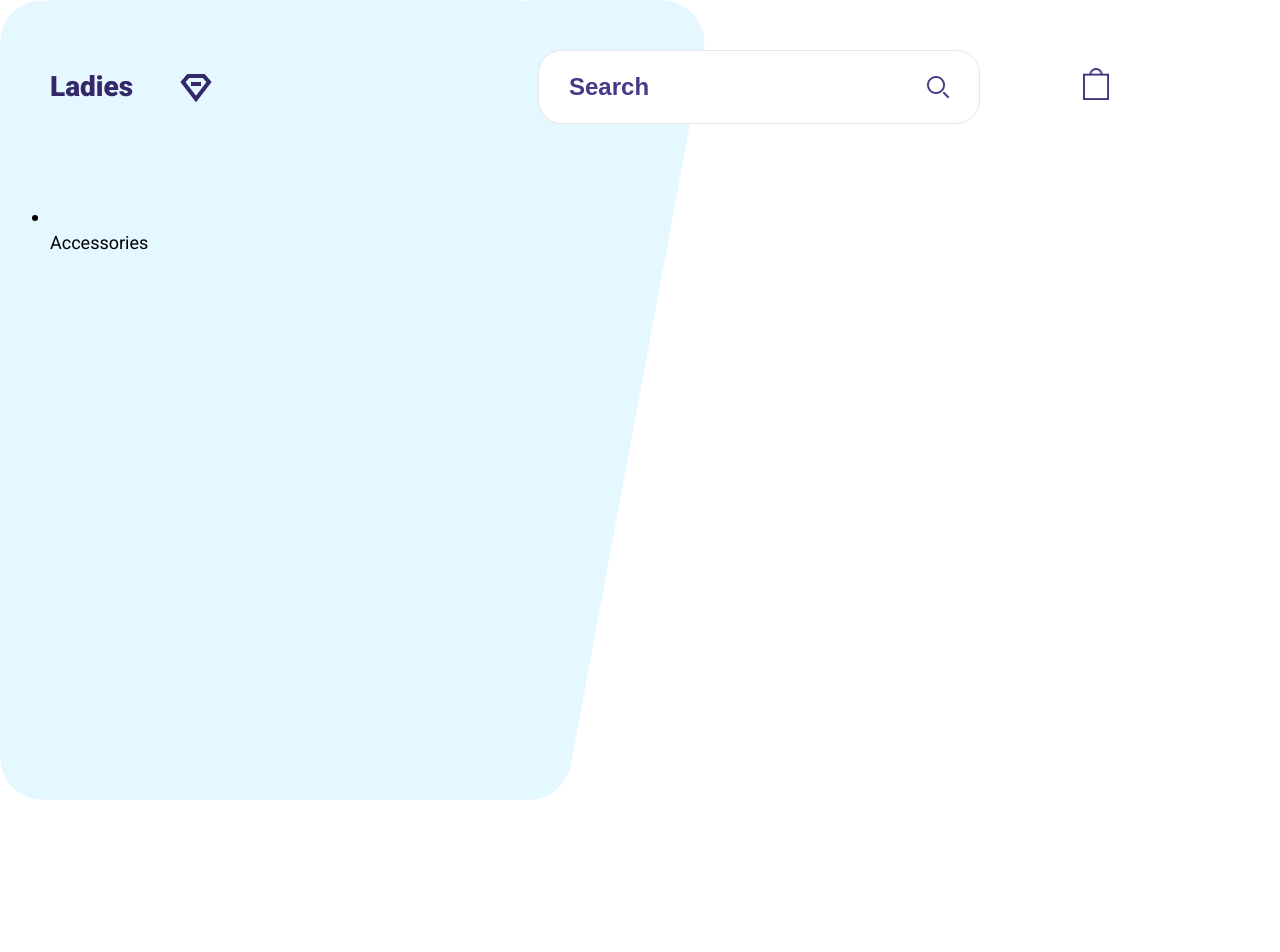
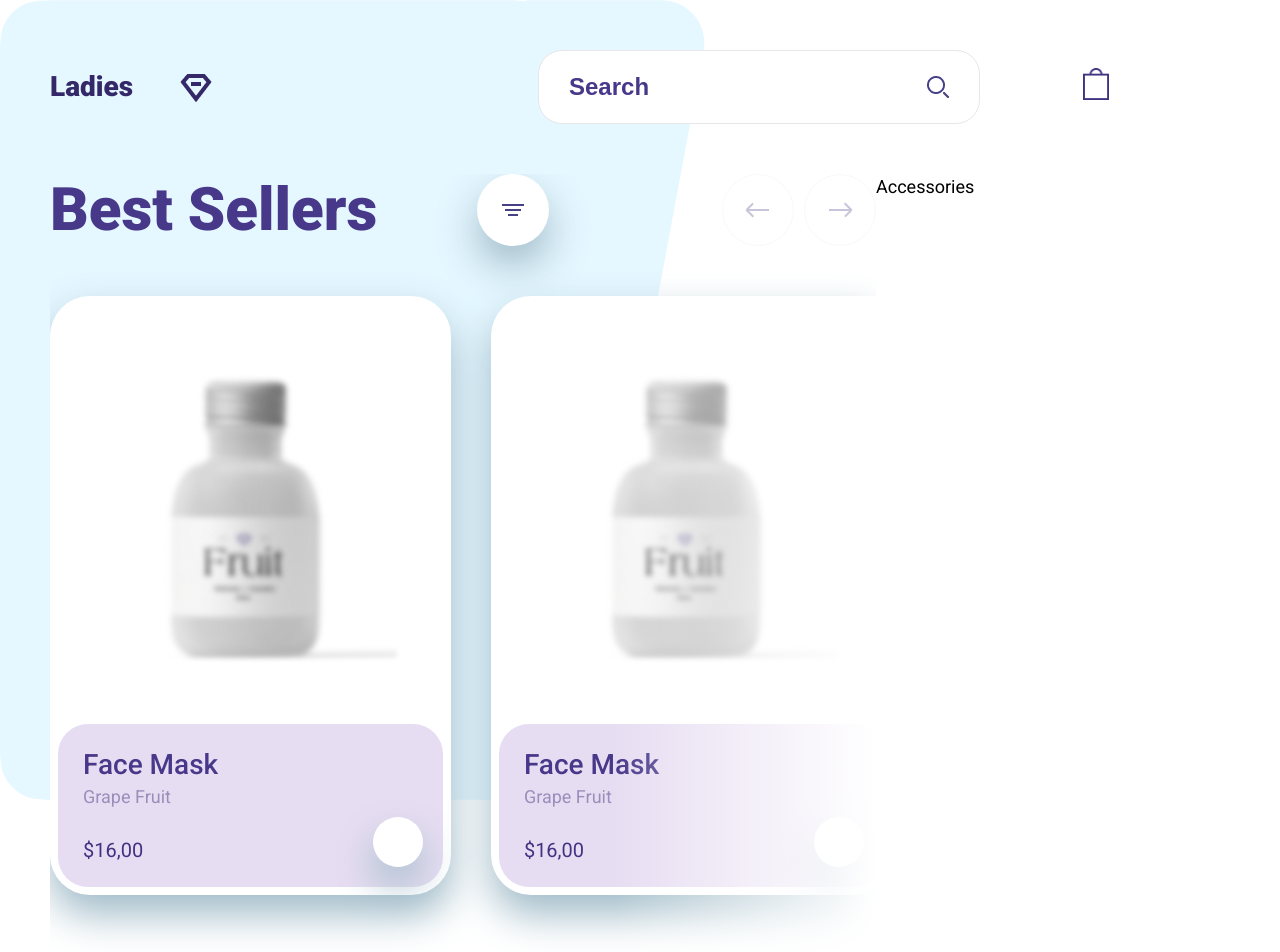
Before and after one commit to Myitschoolby/ladiesapp, a React (Create React App) app: page / in a window 1280 px wide. Shown: the top 952 px of the page. Before the commit the page ends 800 px from the top, so only its background shows below. Built offline with nearby package versions, Linux system fonts and the light colour scheme.

Commit message:
complete products block

```diff
--- a/src/components/Products.js
+++ b/src/components/Products.js
@@ -5,12 +5,57 @@ class Products extends Component {
         return (
             <div className="catalog_products">
                 <div className="catalog_products_header">
-                    <div className="catalog_products_filter"></div>
-                    <div className="catalog_products_navigation"></div>
+                    <div className="catalog_products_filter">
+                        <div className="catalog_products_filter_name">
+                            Best Sellers
+                        </div>
+                        <div className="catalog_products_filter_select">
+                            <button className="button button_filter_select"><i className="ico_filter"></i></button>
+                        </div>
+                    </div>
+                    <div className="catalog_products_navigation">
+                        <button className="button button_navigation_next"><i className="ico_arrow ico_arrow-left"></i></button>
+                        <button className="button button_navigation_prev"><i className="ico_arrow ico_arrow-right"></i></button>
+                    </div>
                 </div>
                 <div className="catalog_products_list">
                     <ul>
-                        <li></li>
+                        <li className="catalog_product">
+                            <div className="catalog_product_thumbnail"><img src="/images/catalog/pr1.png" alt="#" /></div>
+                            <div className="catalog_product_description">
+                                <div className="catalog_product_name">Face Mask</div>
+                                <div className="catalog_product_caption">Grape Fruit</div>
+                                <div className="catalog_product_price">$16,00</div>
+                                <button className="button button_cart"></button>
+                            </div>
+                        </li>
+                        <li className="catalog_product">
+                            <div className="catalog_product_thumbnail"><img src="/images/catalog/pr1.png" alt="#" /></div>
+                            <div className="catalog_product_description">
+                                <div className="catalog_product_name">Face Mask</div>
+                                <div className="catalog_product_caption">Grape Fruit</div>
+                                <div className="catalog_product_price">$16,00</div>
+                                <button className="button button_cart"></button>
+                            </div>
+                        </li>
+                        <li className="catalog_product">
+                            <div className="catalog_product_thumbnail"><img src="/images/catalog/pr1.png" alt="#" /></div>
+                            <div className="catalog_product_description">
+                                <div className="catalog_product_name">Face Mask</div>
+                                <div className="catalog_product_caption">Grape Fruit</div>
+                                <div className="catalog_product_price">$16,00</div>
+                                <button className="button button_cart"></button>
+                            </div>
+                        </li>
+                        <li className="catalog_product">
+                            <div className="catalog_product_thumbnail"><img src="/images/catalog/pr1.png" alt="#" /></div>
+                            <div className="catalog_product_description">
+                                <div className="catalog_product_name">Face Mask</div>
+                                <div className="catalog_product_caption">Grape Fruit</div>
+                                <div className="catalog_product_price">$16,00</div>
+                                <button className="button button_cart"></button>
+                            </div>
+                        </li>
                     </ul>
                 </div>
             </div>
--- a/src/css/App.css
+++ b/src/css/App.css
@@ -6,4 +6,5 @@
     background-repeat: no-repeat;
 
     padding: 50px;
+    /* overflow: hidden; */
 }
--- a/src/css/Catalog.css
+++ b/src/css/Catalog.css
@@ -0,0 +1,240 @@
+.button {
+    cursor: pointer;
+}
+
+.ico_filter,
+.ico_filter::before,
+.ico_filter::after {
+    content: '';
+    display: block;
+    height: 2px;
+    background-color: #464185;
+    position: relative;
+    margin: 0 auto;
+}
+
+.ico_filter {
+    width: 22px;
+    top: -5px;
+}
+
+.ico_filter::before {
+    width: 16px;
+    top: 5px;
+}
+
+.ico_filter::after {
+    width: 10px;
+    top: 8px;
+}
+
+.ico_arrow,
+.ico_arrow::before,
+.ico_arrow::after {
+    display: block;
+    height: 2px;
+    background-color: #464185;
+}
+
+.ico_arrow {
+    position: relative;
+    width: 22px;
+}
+
+.ico_arrow::before,
+.ico_arrow::after {
+    content: '';
+    position: absolute;
+
+    transform-origin: top left;
+}
+
+.ico_arrow::before {
+    width: 10px;
+    transform: rotate(45deg);
+
+    left: 0;
+    top: -.5px;
+}
+
+.ico_arrow::after {
+    width: 9px;
+    transform: rotate(-45deg);
+
+    left: -1px;
+    top: .3px;
+}
+
+.ico_arrow-right {
+    transform: rotate(180deg);
+}
+
+.catalog {
+    display: flex;
+}
+
+.catalog_products {
+    width: 70%;
+    overflow: hidden;
+}
+
+.catalog_products_header,
+.catalog_products_filter,
+.catalog_products_list ul {
+    display: flex;
+}
+
+.catalog_products_header {
+    margin-bottom: 50px;
+}
+
+.catalog_products_filter_name {
+    font-size: 60px;
+    line-height: 72px;
+    font-weight: bold;
+    color: #473889;
+}
+
+.catalog_products_filter_select {
+    margin-left: 100px;
+}
+
+.catalog_products_filter_select .button {
+    border: 0;
+    border-radius: 50%;
+    width: 72px;
+    height: 72px;
+    background-color: #fff;
+    box-shadow: 0 20px 40px #A0BBC8;
+
+    display: flex;
+    flex-direction: column;
+    justify-content: center;
+    align-items: center;
+}
+
+.catalog_products_navigation {
+    display: flex;
+    margin-left: auto;
+}
+
+.catalog_products_navigation .button {
+    border: 1px solid #E7E7E7;
+    border-radius: 50%;
+    width: 72px;
+    height: 72px;
+    background-color: #fff;
+
+    display: flex;
+    flex-direction: column;
+    justify-content: center;
+    align-items: center;
+    opacity: .3;
+}
+
+.catalog_products_navigation .button:not(:last-child) {
+    margin-right: 10px;
+}
+
+.catalog_products_navigation .button:hover {
+    opacity: 1;
+}
+
+.catalog_products_list {
+    position: relative;
+    padding-bottom: 60px;
+}
+
+.catalog_products_list ul {
+    list-style: none;
+}
+
+.catalog_products_list::after {
+    content: '';
+    display: block;
+    width: 40%;
+    height: 100%;
+    background: linear-gradient(to right, transparent 20%, #fff);
+
+    position: absolute;
+    top: 0;
+    right: 0;
+}
+
+.catalog_product {
+    padding: 8px;
+    border-radius: 40px;
+    background-color: #fff;
+    box-shadow: 0 20px 40px #A0BBC8;
+}
+
+.catalog_product:not(:last-child) {
+    margin-right: 40px;
+}
+
+.catalog_product_thumbnail {
+    height: 300px;
+    padding: 60px 40px;
+    overflow: hidden;
+}
+
+.catalog_product_thumbnail img {
+    height: 100%;
+}
+
+.catalog_product_description {
+    position: relative;
+
+    background-color: #E7DDF2;
+    border-radius: 30px;
+    padding: 25px;
+}
+
+.catalog_product_name {
+    font-weight: 500;
+    font-size: 28px;
+    line-height: 32px;
+    color: #473889;
+    margin-bottom: 5px;
+}
+
+.catalog_product_caption {
+    font-size: 18px;
+    line-height: 22px;
+    color: #988FBB;
+    margin-bottom: 30px;
+}
+
+.catalog_product_price {
+    font-size: 20px;
+    line-height: 24px;
+    color: #413382;
+}
+
+.catalog_product_description .button_cart {
+    position: absolute;
+    right: 20px;
+    bottom: 20px;
+
+    border: 0;
+    width: 50px;
+    height: 50px;
+    border-radius: 50%;
+    background-color: #fff;
+    box-shadow: 0 20px 40px #A0BBC8;
+}
+
+.catalog_product:hover .catalog_product_description {
+    background-color: #776FC3;
+}
+
+.catalog_product:hover .catalog_product_name,
+.catalog_product:hover .catalog_product_caption,
+.catalog_product:hover .catalog_product_price {
+    color: #fff;
+}
+
+.catalog_product:hover .button_cart {
+    background-color: #574A97;
+    box-shadow: none;
+}
--- a/src/css/Header.css
+++ b/src/css/Header.css
@@ -3,7 +3,7 @@
     justify-content: flex-end;
     align-items: center;
     padding-right: 10%;
-    margin-bottom: 80px;
+    margin-bottom: 50px;
 }
 
 .header_logo {
```
Also changed, not shown: public/images/catalog/pr1.png (added).
